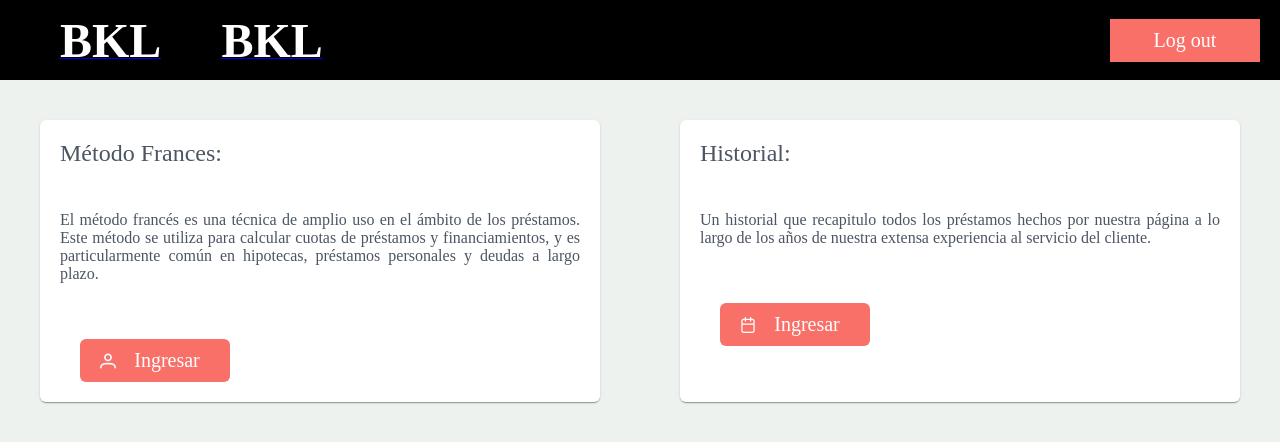
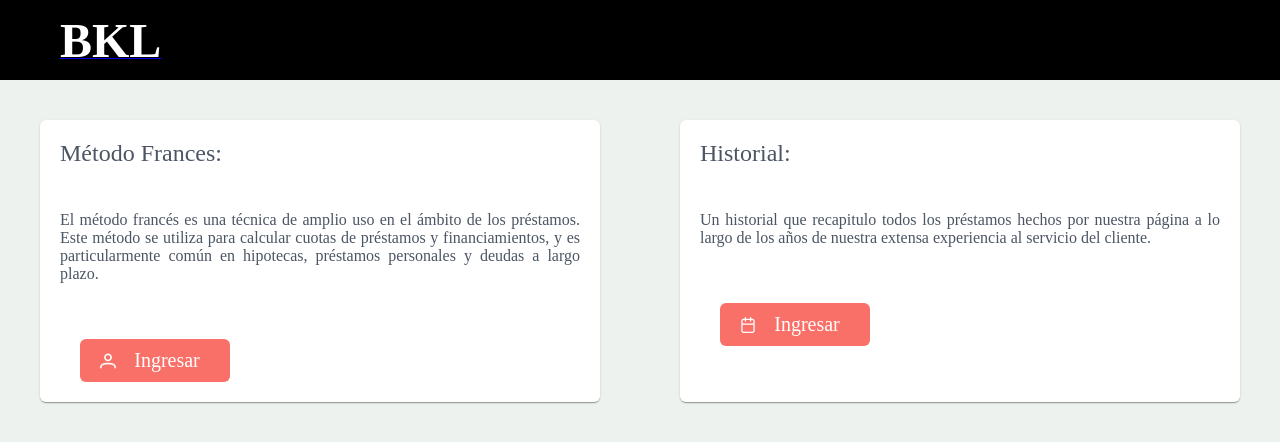
Before and after one commit to Finanzas-y-Economia/Front, a Vue app: page /bankhome in a window 1280 px wide. Shown: the top 442 px of the page. Built offline with nearby package versions, Linux system fonts and the light colour scheme; a web font is replaced by a local one.

Commit message:
udpdating

```diff
--- a/src/components/Bankhome.vue
+++ b/src/components/Bankhome.vue
@@ -5,16 +5,6 @@
     <router-link to="/home" >
           <span class="title" >BKL</span>
     </router-link>
-    <div class="toolbar">
-        <router-link to="/home" >
-            <span class="title" >BKL</span>
-        </router-link>
-        <div class="buttons">
-            <router-link to="/home">
-                <button class="button" >Log out</button>
-            </router-link>
-        </div>
-    </div>
 </div>
     <div class="contentmenu">
         <Pv-Card class="cartdsmenu">
```
